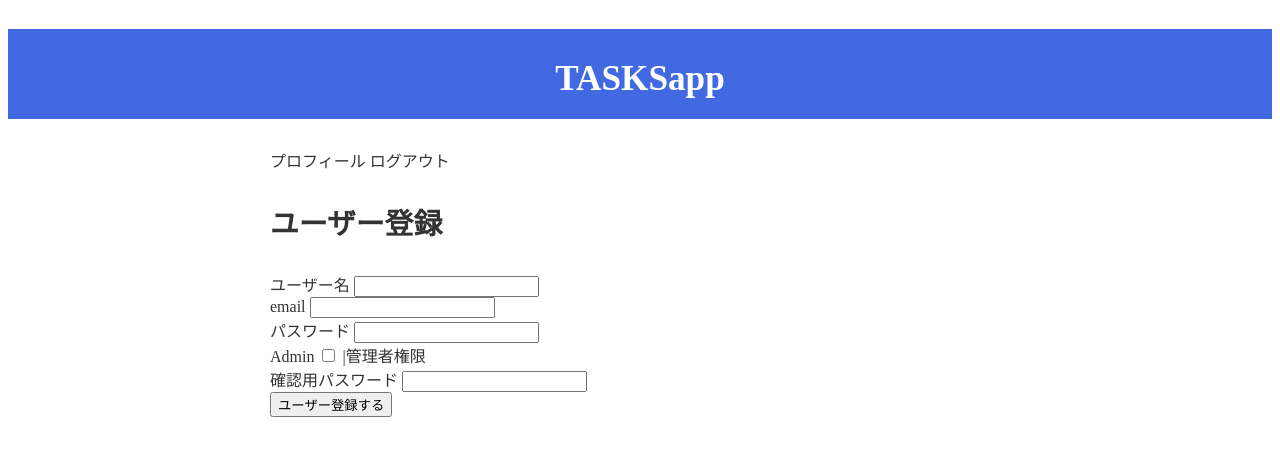
After one commit to bungomatsumoto/tasksapp, a Rails app: page /admin/users/new in a window 1280 px wide. The commit adds this page. Shown: the top 456 px of the page. Run offline with Rails 7, Linux system fonts and the light colour scheme; the visitor is signed in with stand-in values (Sample User, id 1); parts of the project's set-up code (start-up, migrations or seed data) failed here and were passed over.

```diff
--- /dev/null
+++ b/app/controllers/admin/users_controller.rb
@@ -0,0 +1,56 @@
+class Admin::UsersController < ApplicationController
+# before_action :if_not_admin
+
+  def index
+    @users = User.all
+  end
+
+  def new
+    @user = User.new
+  end
+
+  def create
+    @user = User.new(user_params)
+
+    if @user.save
+      redirect_to admin_user_path(@user), notice: "ユーザー<#{@user.name}>を登録しました"
+    else
+      render :new
+    end
+  end
+
+  def edit
+    @user = User.find(params[:id])
+  end
+
+  def update
+    @user = User.find(params[:id])
+
+    if @user.update(user_params)
+      redirect_to admin_user_path(@user), notice: "ユーザー<#{@user.name}>を更新しました"
+    else
+      render :new
+    end
+  end
+
+  def show
+    @user = User.find(params[:id])
+  end
+
+  def destroy
+    @user = User.find(params[:id])
+    @user.destroy
+    redirect_to admin_users_path, notice: "ユーザー<#{@user.name}>を削除しました"
+  end
+
+
+  private
+
+  def user_params
+    params.require(:user).permit(:name, :email, :password, :password_confirmation)
+  end
+
+  def if_not_admin
+    redirect_to root_path unless current_user.admin?
+  end
+end
--- a/app/controllers/tasks_controller.rb
+++ b/app/controllers/tasks_controller.rb
@@ -3,8 +3,8 @@
 
 
   def index
-    if logged_in?
-      @tasks = Task.page(params[:page]).order(created_at: :desc)
+      # tasksで良くてTaskではないのはなぜ？
+      @tasks = current_user.tasks.page(params[:page]).order(created_at: :desc)
 
       if params[:sort_by_deadline]
         @tasks = Task.page(params[:page]).order(deadline: :desc)
@@ -24,7 +24,6 @@
         end
         # @tasks = Task.where("title LIKE ?", "%#{ params[:task][:title] }%").where(status: "#{ params[:task][:status] }")
       end
-    end
   end
 
   def new
--- a/app/models/user.rb
+++ b/app/models/user.rb
@@ -4,5 +4,5 @@
   before_validation { email.downcase! }
   has_secure_password
   validates :password, presence: true, length: { minimum: 6 }
-  has_many :tasks
+  has_many :tasks, dependent: :destroy
 end
--- /dev/null
+++ b/app/views/admin/users/edit.html.erb
@@ -0,0 +1,2 @@
+<h1>Admin::Users#edit</h1>
+<p>Find me in app/views/admin/users/edit.html.erb</p>
--- /dev/null
+++ b/app/views/admin/users/new.html.erb
@@ -0,0 +1,35 @@
+<h3>ユーザー登録</h3>
+
+<%= form_with(model: [:admin, @user], locale: true) do |f| %>
+
+  <div class="">
+    <%= f.label :name %>
+    <%= f.text_field :name %>
+  </div>
+
+  <div class="">
+  <%= f.label :email %>
+  <%= f.text_field :email %>
+  </div>
+
+  <div class="">
+  <%= f.label :password %>
+  <%= f.text_field :password %>
+  </div>
+
+  <div class="">
+  <%= f.label :admin %>
+  <%= f.check_box :admin %>
+  |管理者権限
+  </div>
+
+  <div class="">
+  <%= f.label :password_confirmation %>
+  <%= f.text_field :password_confirmation %>
+  </div>
+
+  <div class="">
+  <%= f.submit t('view.create my account') %>
+  </div>
+
+<% end %>
--- /dev/null
+++ b/app/views/admin/users/show.html.erb
@@ -0,0 +1,2 @@
+<h1>Admin::Users#show</h1>
+<p>Find me in app/views/admin/users/show.html.erb</p>
--- a/app/views/sessions/new.html.erb
+++ b/app/views/sessions/new.html.erb
@@ -17,3 +17,6 @@
   </div>
 
 <% end %>
+
+<p class="to_other_page">
+  <%= link_to t('view.admin'), admin_users_path %></p>
--- a/app/views/tasks/index.html.erb
+++ b/app/views/tasks/index.html.erb
@@ -31,6 +31,7 @@
   <div class="task_index">
     <table class="table_container">
       <tr>
+        <th class="table_header">ユーザー</th>
         <th class="table_header"><%= t('view.title') %></th>
         <th class="table_header"><%= t('view.explanation') %></th>
         <th class="table_header"><%= t('view.deadline') %></th>
@@ -42,7 +43,9 @@
       </tr>
 
     <% @tasks.each do |task| %>
+
       <tr>
+        <td id="task_title" class="task_data"><%= task.user.name %></td>
         <td id="task_title" class="task_data"><%= task.title %></td>
         <td class="task_data"><%= task.explanation %></td>
         <td class="task_data"><%= task.deadline %></td>
--- a/app/views/users/show.html.erb
+++ b/app/views/users/show.html.erb
@@ -20,5 +20,7 @@
   <p class="to_other_page">
     <%= link_to t('view.create'), new_task_path %></p>
   <p class="to_other_page">
+    <%= link_to t('view.index'), tasks_path %></p>
+  <p class="to_other_page">
       <%= link_to t('view.logout'), session_path(current_user.id), method: :delete %></p>
 </div>
--- a/config/locales/ja.yml
+++ b/config/locales/ja.yml
@@ -1,5 +1,6 @@
 ja:
   view:
+    admin: 管理者
     signup: ユーザー登録
     login: ログイン
     logout: ログアウト
--- a/config/routes.rb
+++ b/config/routes.rb
@@ -1,6 +1,9 @@
 Rails.application.routes.draw do
+  namespace :admin do
+    resources :users
+  end
   root to: "sessions#new"
   resources :tasks
-  resources :users, only: [:new, :create, :show]
+  resources :users
   resources :sessions, only: [:new, :create, :destroy]
 end
--- /dev/null
+++ b/db/migrate/20191114023517_add_admin_to_users.rb
@@ -0,0 +1,5 @@
+class AddAdminToUsers < ActiveRecord::Migration[5.2]
+  def change
+    add_column :users, :admin, :boolean, default: false
+  end
+end
```
Also changed, not shown: app/views/admin/users/index.html.erb (added, +37 -0 lines), spec/rails_helper.rb (+11 -0 lines), Gemfile, db/schema.rb.
